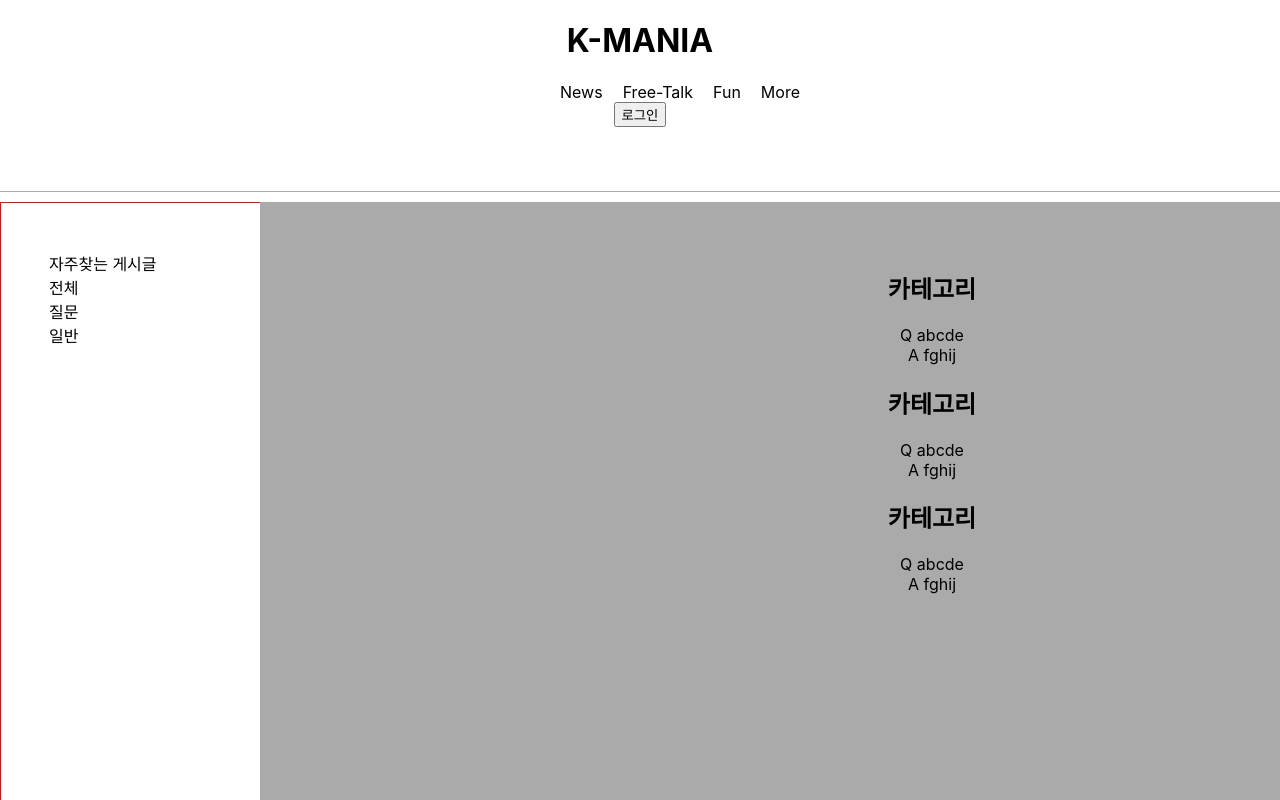
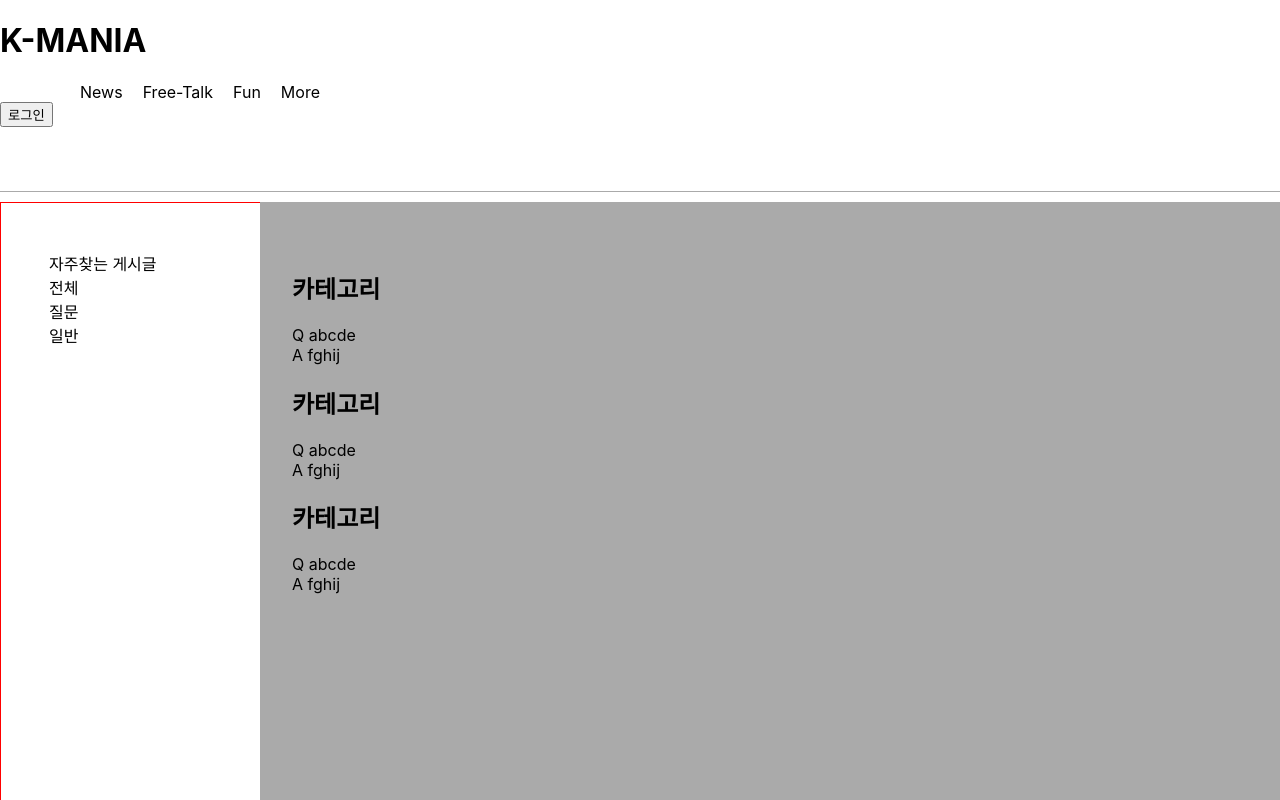
Before and after one commit to do-mandoo/Omega-ContextApi, a React (Create React App) app: page / in a window 1280 px wide. Built offline with nearby package versions, Linux system fonts and the light colour scheme.

Commit message:
라우터적용 및 폰트 적용

```diff
--- a/src/App.css
+++ b/src/App.css
@@ -36,3 +36,5 @@
     transform: rotate(360deg);
   }
 }
+
+@import url('https://fonts.googleapis.com/css2?family=Roboto+Mono:wght@100;300;400;500;600;700&display=swap');
--- a/src/App.js
+++ b/src/App.js
@@ -1,11 +1,23 @@
+import { Route, Routes } from 'react-router-dom';
 import './App.css';
+import PostLists from './components/posts/PostLists';
+import LoginPage from './pages/LoginPage';
 import PostListPage from './pages/PostListPage';
+import RegisterPage from './pages/RegisterPage';
 
 function App() {
   return (
-    <div className="App">
-      <PostListPage />
-    </div>
+    <>
+      <Routes>
+        <Route path="/login" element={<LoginPage />} />
+
+        <Route path="/register" element={<RegisterPage />} />
+
+        <Route path="/post" element={<PostLists />} />
+
+        <Route path="/" element={<PostListPage />} />
+      </Routes>
+    </>
   );
 }
 
--- a/src/index.js
+++ b/src/index.js
@@ -3,10 +3,13 @@
 import './index.css';
 import App from './App';
 import reportWebVitals from './reportWebVitals';
+import { BrowserRouter } from 'react-router-dom';
 
 ReactDOM.render(
   <React.StrictMode>
-    <App />
+    <BrowserRouter>
+      <App />
+    </BrowserRouter>
   </React.StrictMode>,
   document.getElementById('root')
 );
```
Also changed, not shown: package.json (+7 -1 lines), 1 other file (tests, documents, lock files or other folders).
